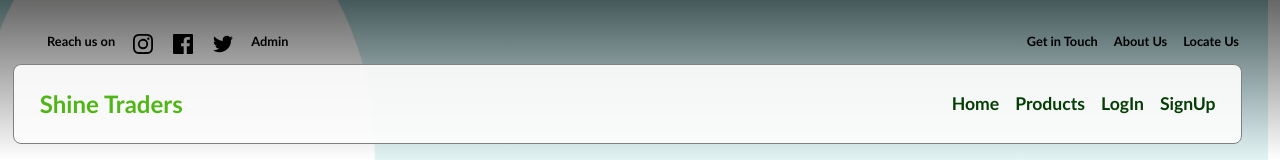
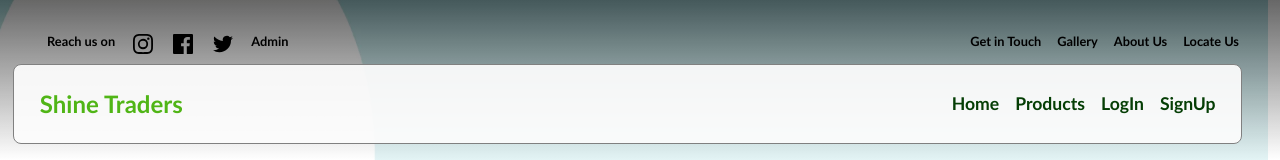
Before and after one commit to mohamedsalahudeen010/shineTraders, a React (Create React App) app: page /login in a window 1280 px wide. Shown: the top 160 px of the page. Built offline with nearby package versions, Linux system fonts and the light colour scheme; a web font is replaced by a local one.

Commit message:
Update LandCommonNav.js

```diff
--- a/src/Base/C-Nav/LandCommonNav.js
+++ b/src/Base/C-Nav/LandCommonNav.js
@@ -35,7 +35,10 @@ function LandCommonNav() {
             <ul>
                 <li
                 onClick={()=>{history.push("/contactLand")}}>Get in Touch</li>
-                <li>About Us</li>
+                 <li
+                onClick={()=>{history.push("/galleryLand")}}>Gallery</li>
+                <li
+                onClick={()=>{history.push("/aboutLand")}}>About Us</li>
                 <li onClick={()=>{history.push("/locateLand")}}>Locate Us</li>
             </ul>
             </div>
@@ -64,7 +67,13 @@ function LandCommonNav() {
                   <span className="com-list" style={{width:"100%",color:"black"}}
                   onClick={()=>{history.push("/contactLand")}}>Get in Touch</span></li>
 
-                <li><span className="com-list" style={{width:"100%",color:"black"}}>About Us</span></li>
+
+                <li><span className="com-list"
+                onClick={()=>{history.push("/galleryLand")}}
+                style={{width:"100%",color:"black"}}>Gallery</span></li>
+
+                <li onClick={()=>{history.push("/aboutLand")}}><span className="com-list"
+                style={{width:"100%",color:"black"}}>About Us</span></li>
                 <li
                 onClick={()=>{history.push("/locateLand")}}><span className="com-list"
                 style={{color:"gold"}}>Locate Us</span></li>
```
